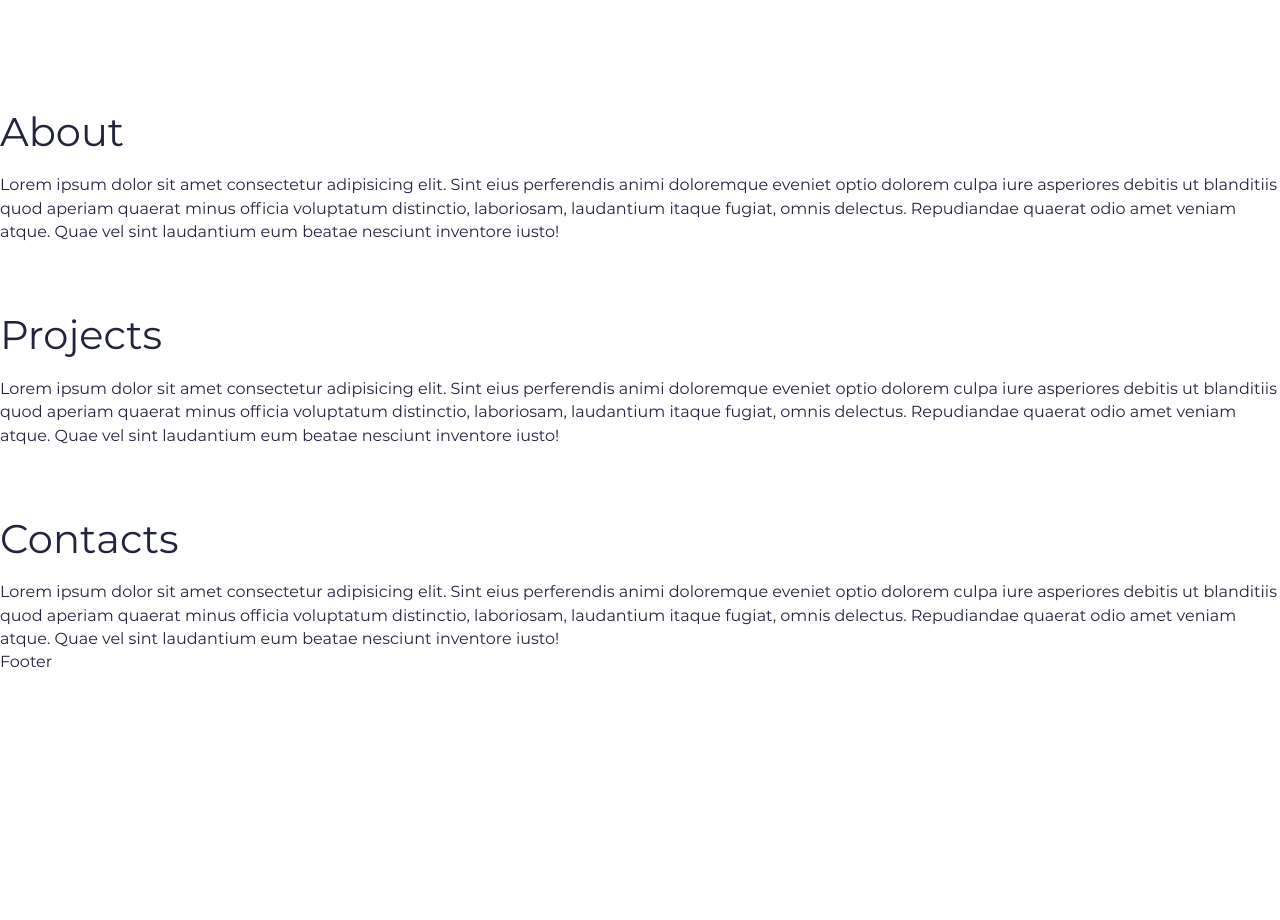
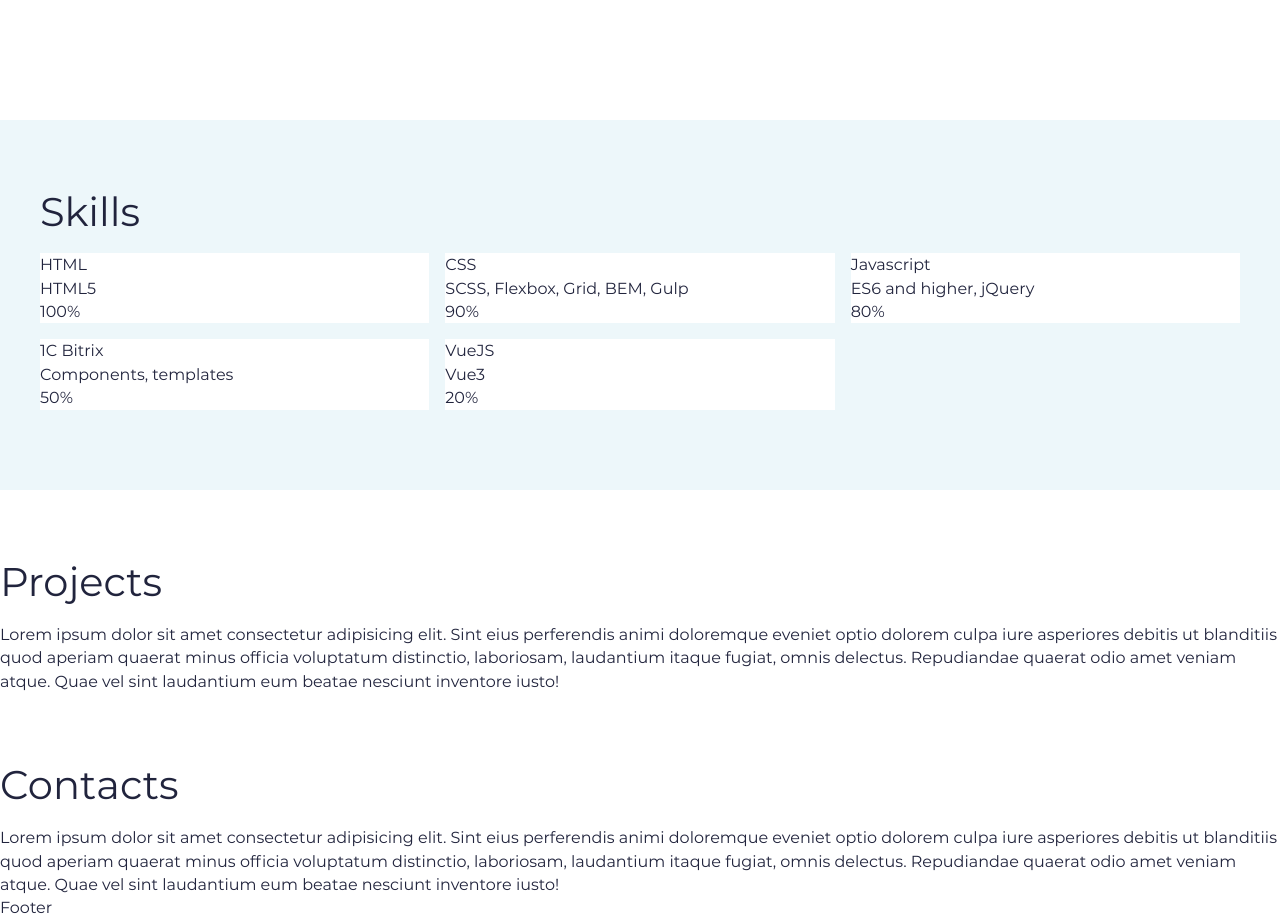
Before and after one commit to kozinvo/kozinvo-template, a website: page src/html/index.html in a window 1280 px wide. Shown: the part 760-1680 px from the top of the page. Before the commit the page ends 1434 px from the top, so only its background shows below. Drawn offline with nearby package versions, Linux system fonts and the light colour scheme; files that its build step writes are made by us from their sources; files whose address does not match are found by name.

Commit message:
add Skills

```diff
--- a/src/html/chunk/about.html
+++ /dev/null
@@ -1,8 +0,0 @@
-<section id="about" class="about">
-  <h2 class="section-title">About</h2>
-  <p>Lorem ipsum dolor sit amet consectetur adipisicing elit. Sint eius perferendis animi doloremque eveniet optio
-    dolorem
-    culpa iure asperiores debitis ut blanditiis quod aperiam quaerat minus officia voluptatum distinctio, laboriosam,
-    laudantium itaque fugiat, omnis delectus. Repudiandae quaerat odio amet veniam atque. Quae vel sint laudantium eum
-    beatae nesciunt inventore iusto!</p>
-</section>
--- a/src/html/chunk/header.html
+++ b/src/html/chunk/header.html
@@ -24,7 +24,7 @@
     <nav class="header__menu menu">
       <ul class="menu__list">
         <li><a data-goto=".home" href="#" class="menu__link">Home</a></li>
-        <li><a data-goto=".about" href="#" class="menu__link">About</a></li>
+        <li><a data-goto=".skills" href="#" class="menu__link">Skills</a></li>
         <li><a data-goto=".projects" href="#" class="menu__link">Projects</a></li>
         <li><a data-goto=".contacts" href="#" class="menu__link">Contacts</a></li>
       </ul>
--- /dev/null
+++ b/src/html/chunk/skills.html
@@ -0,0 +1,32 @@
+<section id="skills" class="skills">
+  <div class="skills__container">
+    <h2 class="section-title">Skills</h2>
+    <div class="skills__wrapper">
+      <div class="skills__item skill">
+        <h3 class="skill__title">HTML</h3>
+        <p class="skill__info">HTML5</p>
+        <div class="skill__progress">100%</div>
+      </div>
+      <div class="skills__item skill">
+        <h3 class="skill__title">CSS</h3>
+        <p class="skill__info">SCSS, Flexbox, Grid, BEM, Gulp</p>
+        <div class="skill__progress">90%</div>
+      </div>
+      <div class="skills__item skill">
+        <h3 class="skill__title">Javascript</h3>
+        <p class="skill__info">ES6 and higher, jQuery</p>
+        <div class="skill__progress">80%</div>
+      </div>
+      <div class="skills__item skill">
+        <h3 class="skill__title">1C Bitrix</h3>
+        <p class="skill__info">Components, templates</p>
+        <div class="skill__progress">50%</div>
+      </div>
+      <div class="skills__item skill">
+        <h3 class="skill__title">VueJS</h3>
+        <p class="skill__info">Vue3</p>
+        <div class="skill__progress">20%</div>
+      </div>
+    </div>
+  </div>
+</section>
--- a/src/html/index.html
+++ b/src/html/index.html
@@ -16,7 +16,7 @@
 
     <main class="page">
       @@include('chunk/home.html')
-      @@include('chunk/about.html')
+      @@include('chunk/skills.html')
       @@include('chunk/projects.html')
       @@include('chunk/contacts.html')
     </main>
--- /dev/null
+++ b/src/sass/block/skills.scss
@@ -0,0 +1,23 @@
+.skills {
+  background: $color-light;
+  margin-block: 0px;
+  padding-block: 80px;
+
+  &__container {}
+
+  &__wrapper {
+    display: grid;
+    grid-template-columns: repeat(auto-fill, minmax(min(100%, 320px), 1fr));
+    gap: 1rem;
+  }
+}
+
+.skill {
+  background-color: $color-white;
+
+  &__title {}
+
+  &__info {}
+
+  &__progress {}
+}
```
Also changed, not shown: public/index.html (+1 -1 lines), public/css/main.css, public/css/main.min.css.
